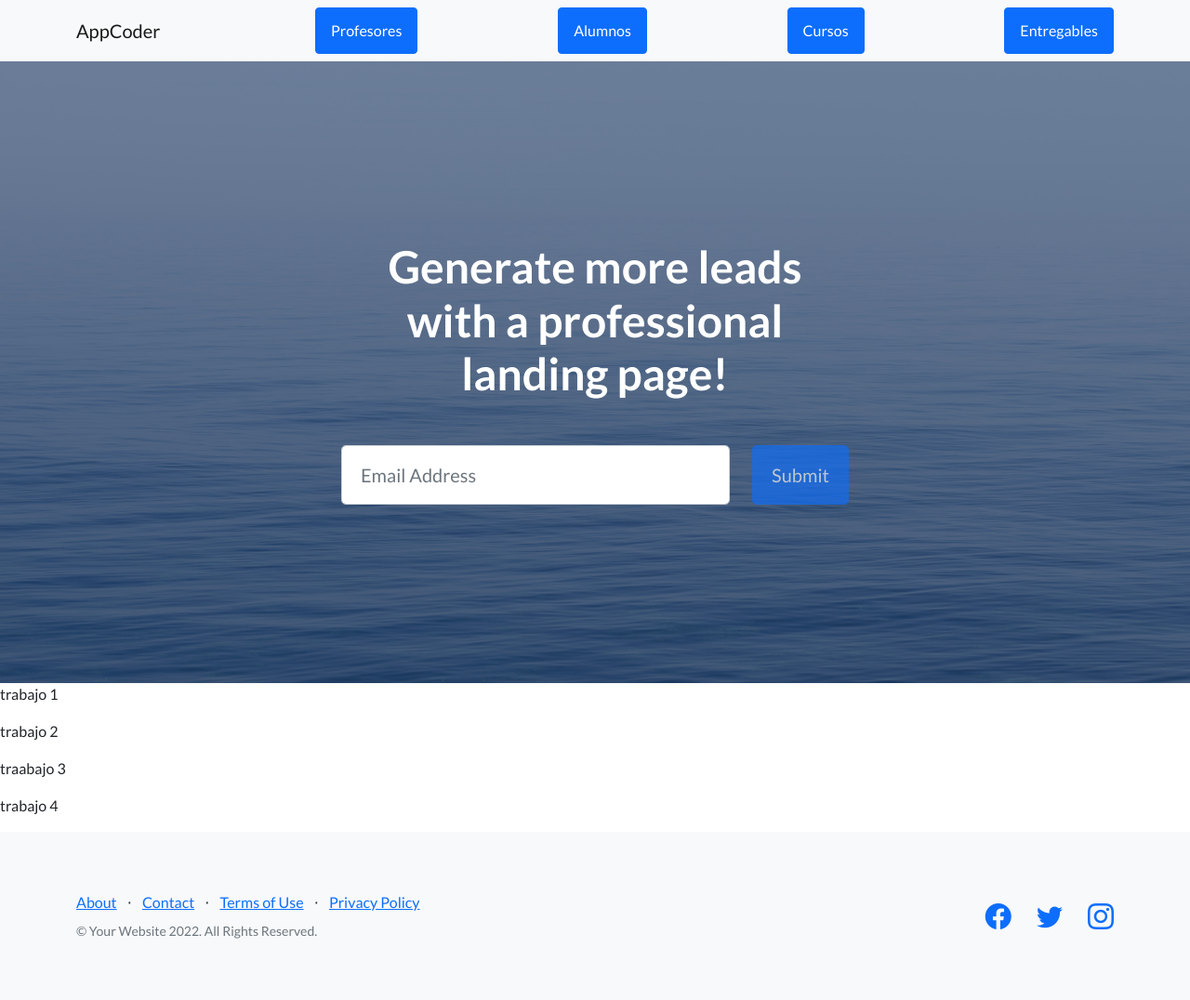
After one commit to tomdrr/repositorio_Django, a Django app: page /app_coder/entregables in a window 1280 px wide. The commit adds this page. Shown: the whole page at 93% size. Run offline with Django 4.2, Linux system fonts and the light colour scheme; some libraries are stand-ins or nearby versions.

Commit message:
quinta version

```diff
--- /dev/null
+++ b/proyecto_coder/app_coder/template/entregables.html
@@ -0,0 +1,12 @@
+{% extends "padre.html" %}
+
+{% load static %}
+
+{% block contenido %}
+
+    <p>trabajo 1</p>
+    <p>trabajo 2</p>
+    <p>traabajo 3</p>
+    <p>trabajo 4</p>
+
+{% endblock %}
--- a/proyecto_coder/app_coder/template/padre.html
+++ b/proyecto_coder/app_coder/template/padre.html
@@ -24,7 +24,7 @@
                 <a class="btn btn-primary" href="{% url 'profesores' %}">Profesores</a>
                 <a class="btn btn-primary" href="{% url 'alumnos' %}">Alumnos</a>
                 <a class="btn btn-primary" href="{% url 'cursos' %}">Cursos</a>
-                <a class="btn btn-primary" href="#signup">Entregables</a>
+                <a class="btn btn-primary" href="{% url 'entregables' %}">Entregables</a>
             </div>
         </nav>
         <!-- Masthead-->
--- a/proyecto_coder/app_coder/template/plantillas.html
+++ b/proyecto_coder/app_coder/template/plantillas.html
@@ -24,7 +24,7 @@
                 <a class="btn btn-primary" href="{% url 'profesores' %}">Profesores</a>
                 <a class="btn btn-primary" href="{% url 'alumnos' %}">Alumnos</a>
                 <a class="btn btn-primary" href="{% url 'cursos' %}">Cursos</a>
-                <a class="btn btn-primary" href="#signup">Entregables</a>
+                <a class="btn btn-primary" href="{% url 'entregables' %}">Entregables</a>
             </div>
         </nav>
         <!-- Masthead-->
@@ -76,6 +76,10 @@
             </div>
         </header>
         <!-- Icons Grid-->
+
+        <main>
+            <h1 style="text-align: center;">Bienvenidos a mi pagina de incio</h1>
+        </main>
         <footer class="footer bg-light">
             <div class="container">
                 <div class="row">
--- a/proyecto_coder/app_coder/urls.py
+++ b/proyecto_coder/app_coder/urls.py
@@ -3,12 +3,13 @@ from django.urls import path #path me permite armar la config de URLS
 from . import views
 
 urlpatterns = [
-    path("" , views.inicio),
+    path("" , views.inicio,),
     path("cursos/" , views.cursos , name="cursos"),
     path("alta_curso/<nombre>" , views.alta_curso),
     path("alumnos" , views.alumnos , name="alumnos"),
     path("contacto" , views.contacto , name="contacto"),
-    path("profesores" , views.profesores , name="profesores")
+    path("profesores" , views.profesores , name="profesores"),
+    path("entregables" , views.entregables , name="entregables")
 
 
 ]
--- a/proyecto_coder/app_coder/views.py
+++ b/proyecto_coder/app_coder/views.py
@@ -37,3 +37,6 @@ def contacto(request):
 
 def profesores(request):
     return render(request , "profesores.html")
+
+def entregables(request):
+    return render(request , "entregables.html")
```
